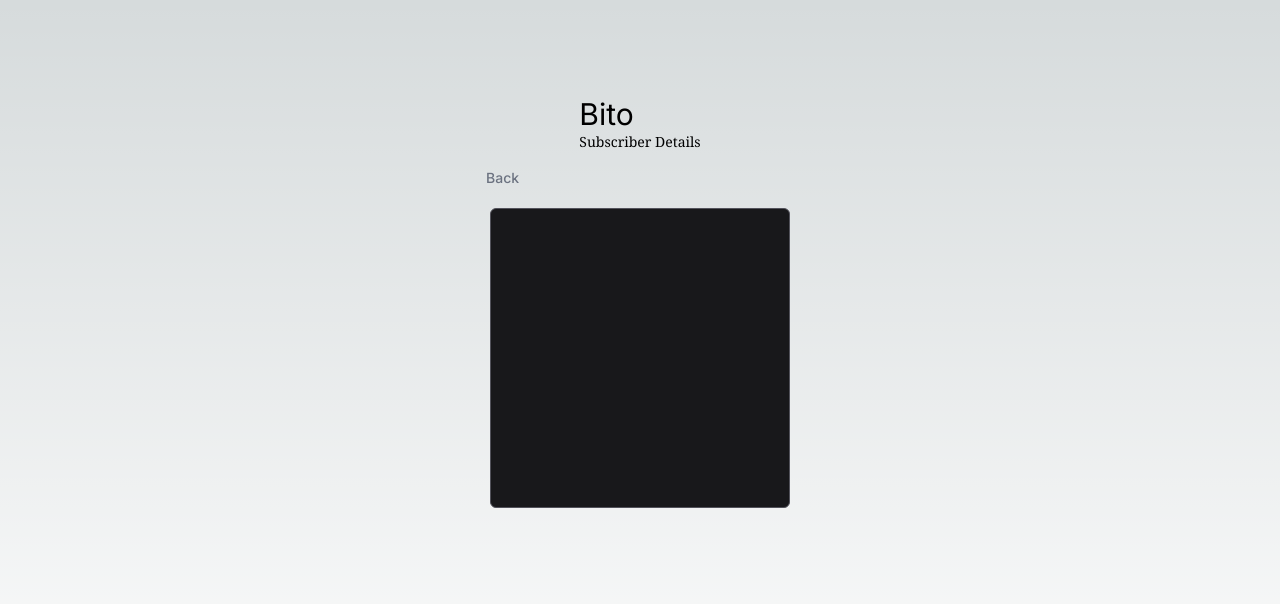
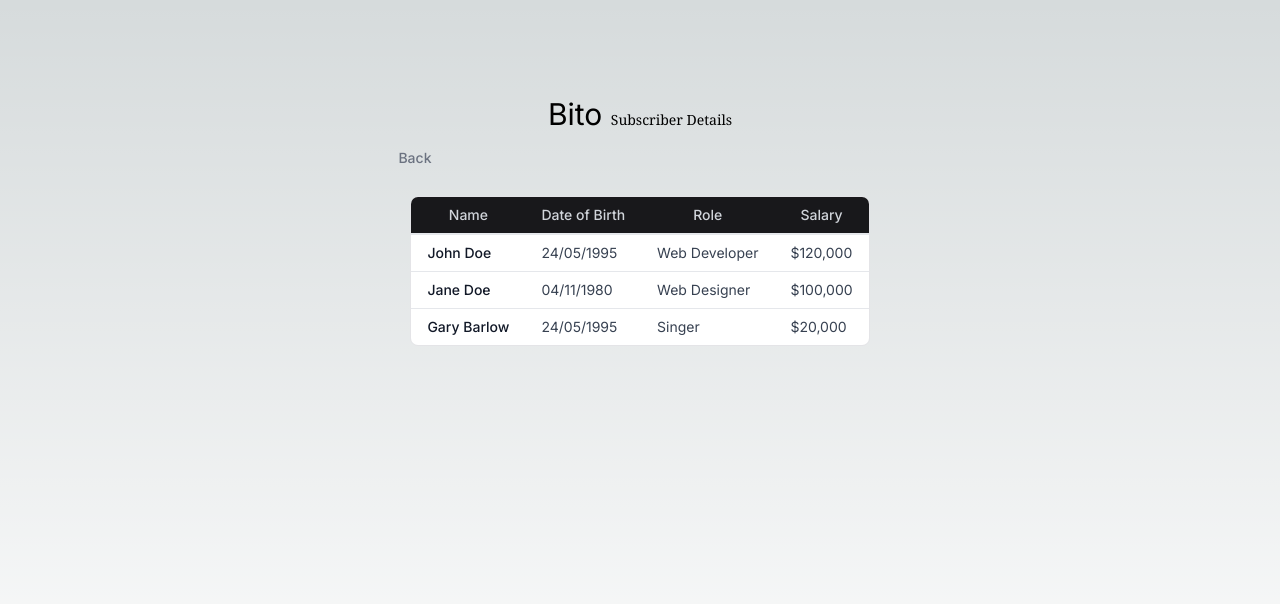
Before and after one commit to Ankitchaudhary810/Bito, a Next.js app in the folder client/: page /table in a window 1280 px wide. Shown: the top 604 px of the page. Built offline with nearby package versions, Linux system fonts and the light colour scheme.

Commit message:
Added get all service

```diff
--- a/client/app/page.tsx
+++ b/client/app/page.tsx
@@ -2,6 +2,7 @@
 import Image from "next/image";
 import { useRouter } from "next/navigation";
 import { useState } from "react";
+import toast from "react-hot-toast";
 import { v4 as uuidv4 } from "uuid";
 
 export default function Home() {
@@ -14,6 +15,7 @@
 
   const handleSubmit = async (event: Event) => {
     event.preventDefault();
+    toast.loading("Adding..", { id: "1" });
     setLoading(true);
     const subscriptionId = uuidv4();
     const data = {
@@ -37,10 +39,11 @@
     console.log(result);
     if (result.success) {
       setLoading(false);
+      toast.success("done..", { id: "1" });
       router.push("/table");
     } else {
       setLoading(false);
-      alert(result.error);
+      toast.error("error..", { id: "1" });
     }
   };
 
--- a/client/app/table/page.tsx
+++ b/client/app/table/page.tsx
@@ -8,7 +8,7 @@
     <main className="flex min-h-screen flex-col items-center p-24">
       <div>
         <p className="text-3xl mb-2">
-          Bito <p className="text-sm font-serif">Subscriber Details</p>
+          Bito <span className="text-sm font-serif">Subscriber Details</span>
         </p>
       </div>
 
@@ -24,7 +24,75 @@
             Back
           </button>
         </div>
-        <div className="bg-zinc-900 p-2 m-3 min-h-[300px] min-w-[300px] rounded-md border border-zinc-600"></div>
+        <div className="p-2 m-3">
+          <div className="overflow-x-auto rounded-lg border border-zinc-200">
+            <table className="min-w-full divide-y-2 divide-gray-200 bg-white text-sm">
+              <thead className="ltr:text-left rtl:text-right">
+                <tr>
+                  <th className="whitespace-nowrap px-4 py-2 font-medium text-gray-300 bg-zinc-900">
+                    Name
+                  </th>
+                  <th className="whitespace-nowrap px-4 py-2 font-medium text-gray-300 bg-zinc-900">
+                    Date of Birth
+                  </th>
+                  <th className="whitespace-nowrap px-4 py-2 font-medium text-gray-300 bg-zinc-900">
+                    Role
+                  </th>
+                  <th className="whitespace-nowrap px-4 py-2 font-medium text-gray-300 bg-zinc-900">
+                    Salary
+                  </th>
+                </tr>
+              </thead>
+
+              <tbody className="divide-y divide-gray-200">
+                <tr>
+                  <td className="whitespace-nowrap px-4 py-2 font-medium text-gray-900">
+                    John Doe
+                  </td>
+                  <td className="whitespace-nowrap px-4 py-2 text-gray-700">
+                    24/05/1995
+                  </td>
+                  <td className="whitespace-nowrap px-4 py-2 text-gray-700">
+                    Web Developer
+                  </td>
+                  <td className="whitespace-nowrap px-4 py-2 text-gray-700">
+                    $120,000
+                  </td>
+                </tr>
+
+                <tr>
+                  <td className="whitespace-nowrap px-4 py-2 font-medium text-gray-900">
+                    Jane Doe
+                  </td>
+                  <td className="whitespace-nowrap px-4 py-2 text-gray-700">
+                    04/11/1980
+                  </td>
+                  <td className="whitespace-nowrap px-4 py-2 text-gray-700">
+                    Web Designer
+                  </td>
+                  <td className="whitespace-nowrap px-4 py-2 text-gray-700">
+                    $100,000
+                  </td>
+                </tr>
+
+                <tr>
+                  <td className="whitespace-nowrap px-4 py-2 font-medium text-gray-900">
+                    Gary Barlow
+                  </td>
+                  <td className="whitespace-nowrap px-4 py-2 text-gray-700">
+                    24/05/1995
+                  </td>
+                  <td className="whitespace-nowrap px-4 py-2 text-gray-700">
+                    Singer
+                  </td>
+                  <td className="whitespace-nowrap px-4 py-2 text-gray-700">
+                    $20,000
+                  </td>
+                </tr>
+              </tbody>
+            </table>
+          </div>
+        </div>
       </div>
     </main>
   );
```
Also changed, not shown: 2 other files (tests, documents, lock files or other folders).
